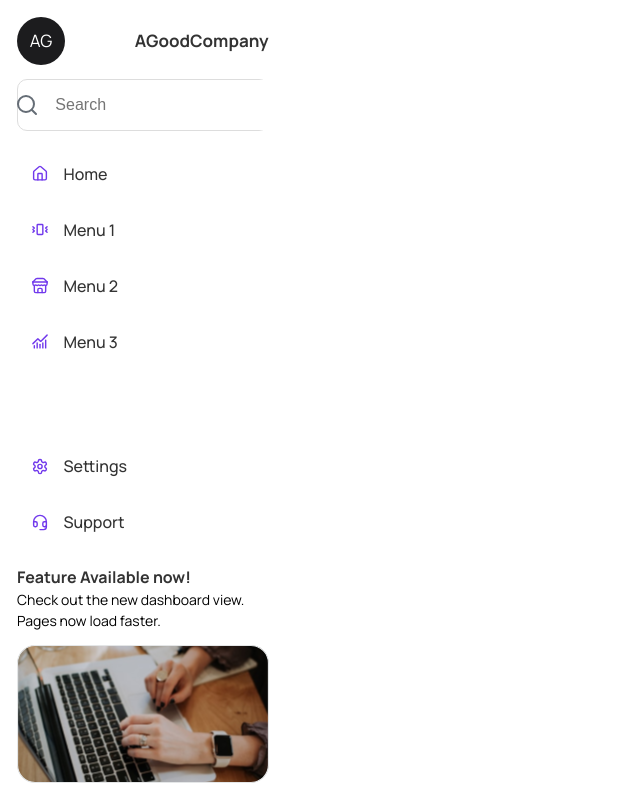
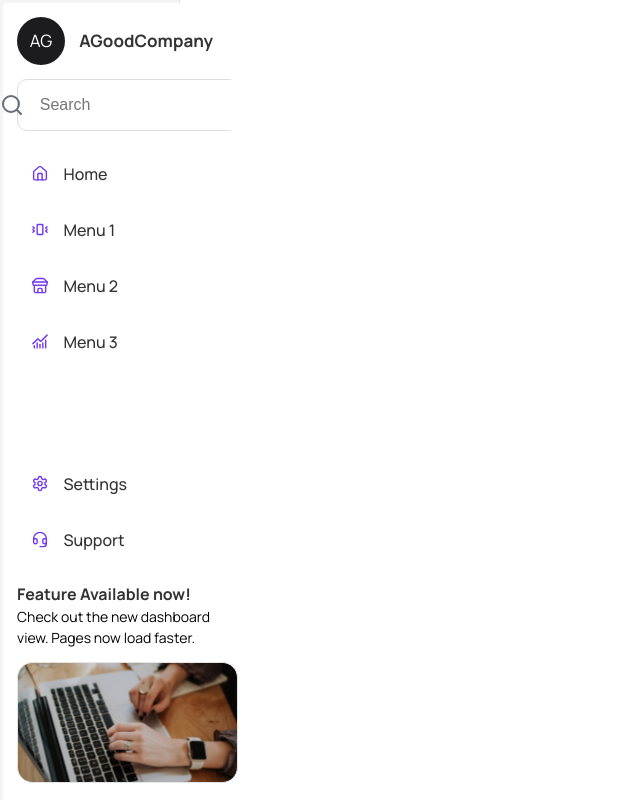
Before and after one commit to domambia/agood-company, a Next.js app: page / in a window 1280 px wide. Shown: the whole page, without its empty margins (0-640 px from the left). Built offline with nearby package versions, Linux system fonts and the light colour scheme.

Commit message:
manage sidebar and main content

```diff
--- a/src/components/Main/Wrapper.tsx
+++ b/src/components/Main/Wrapper.tsx
@@ -1,5 +1,4 @@
 "use client";
-import { Container } from "@/styles/app-common-styled";
 import styled from "styled-components";
 import { SideBar, SideNav } from "../SideNav/SideNav";
 import React from "react";
@@ -7,19 +6,39 @@ import React from "react";
 interface WrapperProps {
   children?: React.ReactNode;
 }
+
 export const Wrapper: React.FC<WrapperProps> = ({ children }) => {
   return (
-    <Container>
-      <AppPageWrapper>
+    <MainWrapper>
+      <SideBarWrapper>
         <SideBar>
           <SideNav />
         </SideBar>
-      </AppPageWrapper>
+      </SideBarWrapper>
 
-      <AppPageContent>{children}</AppPageContent>
-    </Container>
+      <ContentWrapper>{children}</ContentWrapper>
+    </MainWrapper>
   );
 };
 
-export const AppPageWrapper = styled.div``;
-export const AppPageContent = styled.div``;
+export const MainWrapper = styled.div`
+  display: flex;
+  height: 100vh;
+  width: 100%;
+  margin: 0;
+`;
+
+export const SideBarWrapper = styled.div`
+  width: 17%;
+  background-color: #f4f4f4;
+  border-right: 1px solid #e0e0e0;
+`;
+
+export const ContentWrapper = styled.div`
+  width: 83%;
+  flex-grow: 1;
+  margin: 0.2rem;
+  border-radius: 0.3rem;
+  padding: 1rem;
+  overflow-y: auto;
+`;
--- a/src/components/SideNav/SideNav.tsx
+++ b/src/components/SideNav/SideNav.tsx
@@ -13,7 +13,7 @@ import { Paragraph } from "@/styles/app-common-styled";
 import exp from "constants";
 
 export const SideBar = styled.div`
-  width: 280px;
+  width: 17.5rem;
   height: 100%;
   background-color: ${({ theme }) => theme.colors.primary};
   color: ${({ theme }) => theme.colors.primary};
@@ -22,6 +22,7 @@ export const SideBar = styled.div`
   justify-content: space-between;
   padding: 1rem;
   margin: 0.2rem;
+  border-radius: 0.3rem;
   position: fixed;
   top: 0;
   left: 0;
@@ -33,8 +34,8 @@ export const SideBar = styled.div`
 `;
 export const SideBarHeader = styled.div`
   display: flex;
-  justify-content: space-between;
   align-items: center;
+  gap: 1rem;
   margin-bottom: 1rem;
 `;
 export const SideBarHeaderIcon = styled.div`
--- a/src/styles/Global.ts
+++ b/src/styles/Global.ts
@@ -35,6 +35,7 @@ export const GlobalStyle = createGlobalStyle`
         color: ${({ theme }) => theme.colors.text};
         font-size: 87.5%;
         height: 100vh;
+        max-width: 75rem;
         line-height: 1.5;
     }
 `;
```
